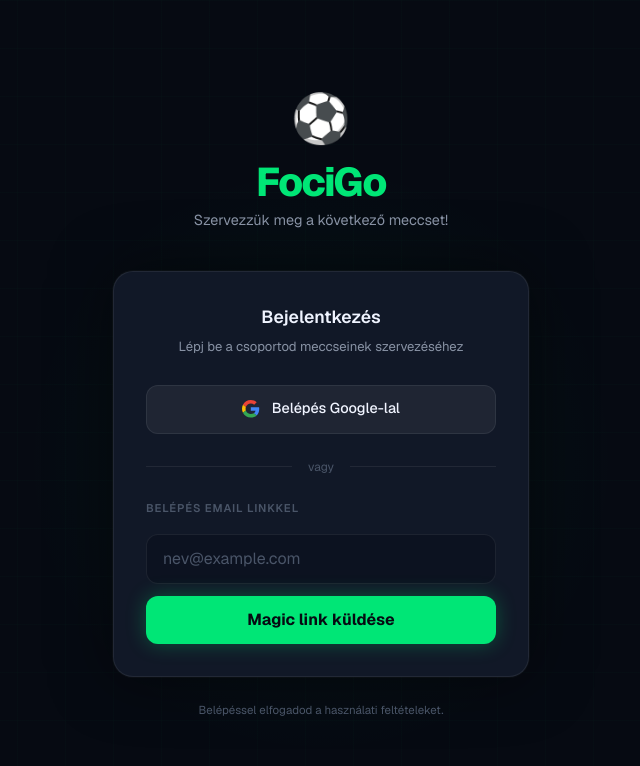
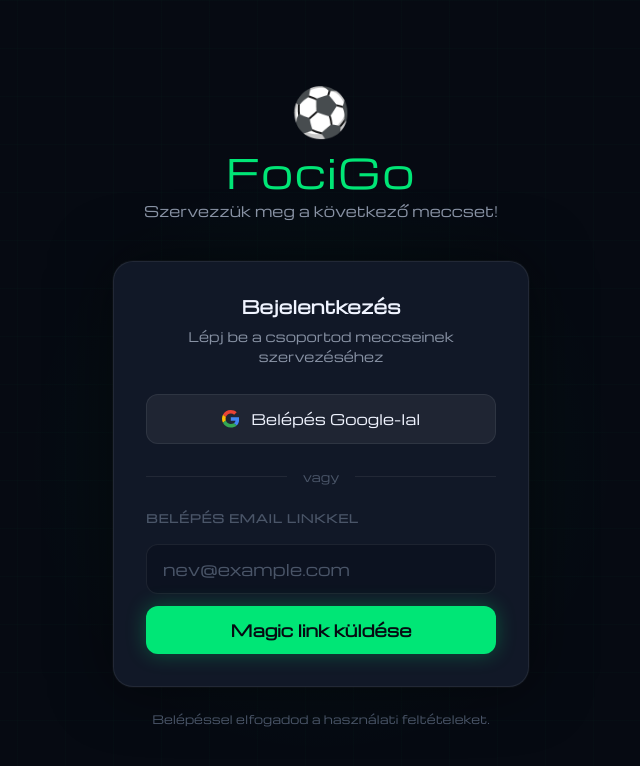
Before and after one commit to nviliam/FociGo, a Next.js app: page /login in a window 1280 px wide. Shown: the top 766 px of the page, without its empty margins (319-959 px from the left). Built offline with nearby package versions, Linux system fonts and the light colour scheme.

Commit message:
Michroma text and design update

```diff
--- a/src/app/(app)/setup/page.tsx
+++ b/src/app/(app)/setup/page.tsx
@@ -45,10 +45,10 @@
           <h1
             style={{
               fontSize: "1.5rem",
-              fontWeight: 800,
+              fontWeight: 400,
               color: "var(--accent)",
-              letterSpacing: "-0.03em",
             }}
+            className="logo-text"
           >
             FociGo
           </h1>
--- a/src/app/(auth)/login/page.tsx
+++ b/src/app/(auth)/login/page.tsx
@@ -39,11 +39,11 @@
         <div style={{ textAlign: "center", marginBottom: "2.5rem" }}>
           <div style={{ fontSize: "3rem", marginBottom: "0.5rem" }}>⚽</div>
           <h1
+            className="logo-text"
             style={{
               fontSize: "2.5rem",
-              fontWeight: 800,
+              fontWeight: 400,
               color: "var(--accent)",
-              letterSpacing: "-0.04em",
               lineHeight: 1,
               marginBottom: "0.5rem",
             }}
--- a/src/app/globals.css
+++ b/src/app/globals.css
@@ -1,3 +1,4 @@
+@import url("https://fonts.googleapis.com/css2?family=Michroma&display=swap");
 @import "tailwindcss";
 
 /* ============================================================
@@ -47,10 +48,16 @@
   box-sizing: border-box;
 }
 
+/* Michroma — minden szöveg erre épül */
+.logo-text {
+  font-family: "Michroma", sans-serif;
+  letter-spacing: 0.05em;
+}
+
 body {
   background: var(--bg-base);
   color: var(--text-primary);
-  font-family: var(--font-sans), system-ui, sans-serif;
+  font-family: "Michroma", system-ui, sans-serif;
   /* Futball pálya — halvány vonalak a háttérben */
   background-image:
     linear-gradient(rgba(0, 230, 118, 0.015) 1px, transparent 1px),
--- a/src/app/join/[token]/page.tsx
+++ b/src/app/join/[token]/page.tsx
@@ -106,10 +106,10 @@
           <h1
             style={{
               fontSize: "1.5rem",
-              fontWeight: 800,
+              fontWeight: 400,
               color: "var(--accent)",
-              letterSpacing: "-0.03em",
             }}
+            className="logo-text"
           >
             FociGo
           </h1>
--- a/src/app/match/[token]/page.tsx
+++ b/src/app/match/[token]/page.tsx
@@ -90,10 +90,10 @@
           <h1
             style={{
               fontSize: "1.5rem",
-              fontWeight: 800,
+              fontWeight: 400,
               color: "var(--accent)",
-              letterSpacing: "-0.03em",
             }}
+            className="logo-text"
           >
             FociGo
           </h1>
--- a/src/components/layout/navbar.tsx
+++ b/src/components/layout/navbar.tsx
@@ -53,11 +53,11 @@
         >
           <span style={{ fontSize: "1.25rem" }}>⚽</span>
           <span
+            className="logo-text"
             style={{
-              fontWeight: 800,
+              fontWeight: 400,
               fontSize: "1.1rem",
               color: "var(--accent)",
-              letterSpacing: "-0.02em",
             }}
           >
             FociGo
```
